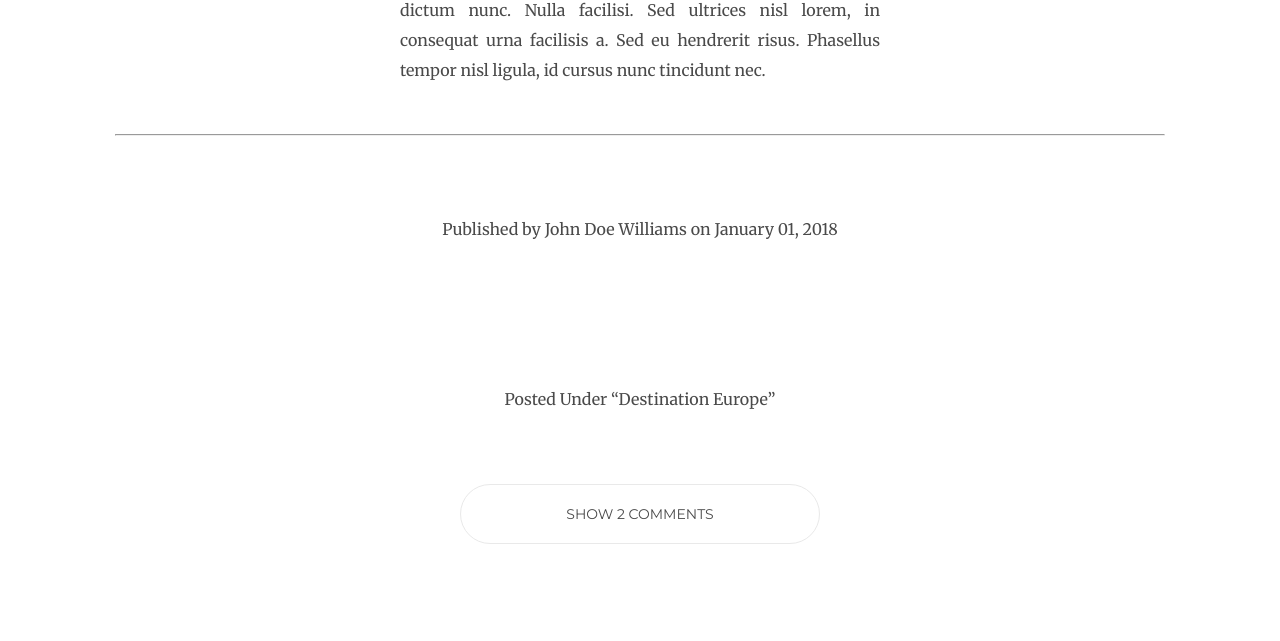
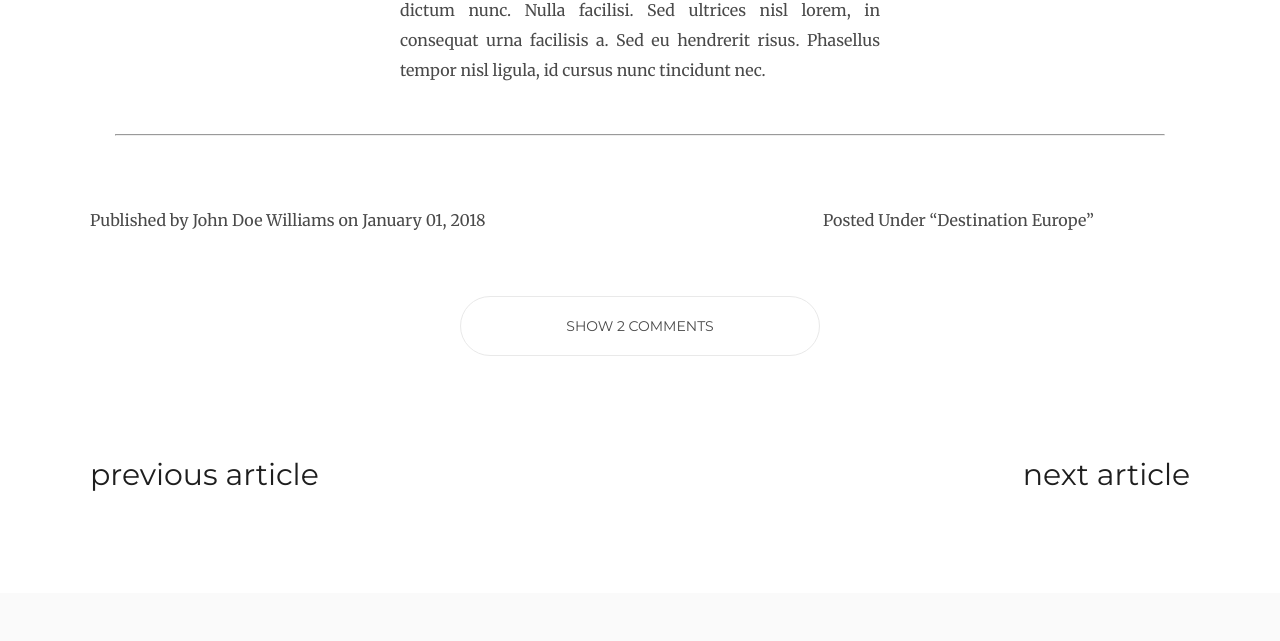
Before and after one commit to AvramArtem/Prog-Academy-2023-HW, a plain HTML site: page №3.2/index-2.html in a window 1280 px wide. Shown: the part 3591-4232 px from the top of the page. Drawn offline with Linux system fonts and the light colour scheme.

Commit message:
Mini upgrade div.comments

```diff
--- a/№3.2/style/style-2.css
+++ b/№3.2/style/style-2.css
@@ -123,7 +123,9 @@ nav{
 }
 
 .comments{
-text-align: center;
+
+    width: 1200px;
+    margin: 0px auto;
 }
 
 .comments hr{
@@ -132,11 +134,17 @@ text-align: center;
 
 }
 .comments p{
+    text-align: left;
     display: inline-block;
-    margin: 75px 175px;
+    width: 550px;
+    padding: 50px;
     font-family: 'Merriweather', serif;
     font-size: 16px;
     color: #4A4A4A;
+}
+
+.comments p:nth-child(3){
+    text-align: right;
 }
 
 .show-comments{
```
